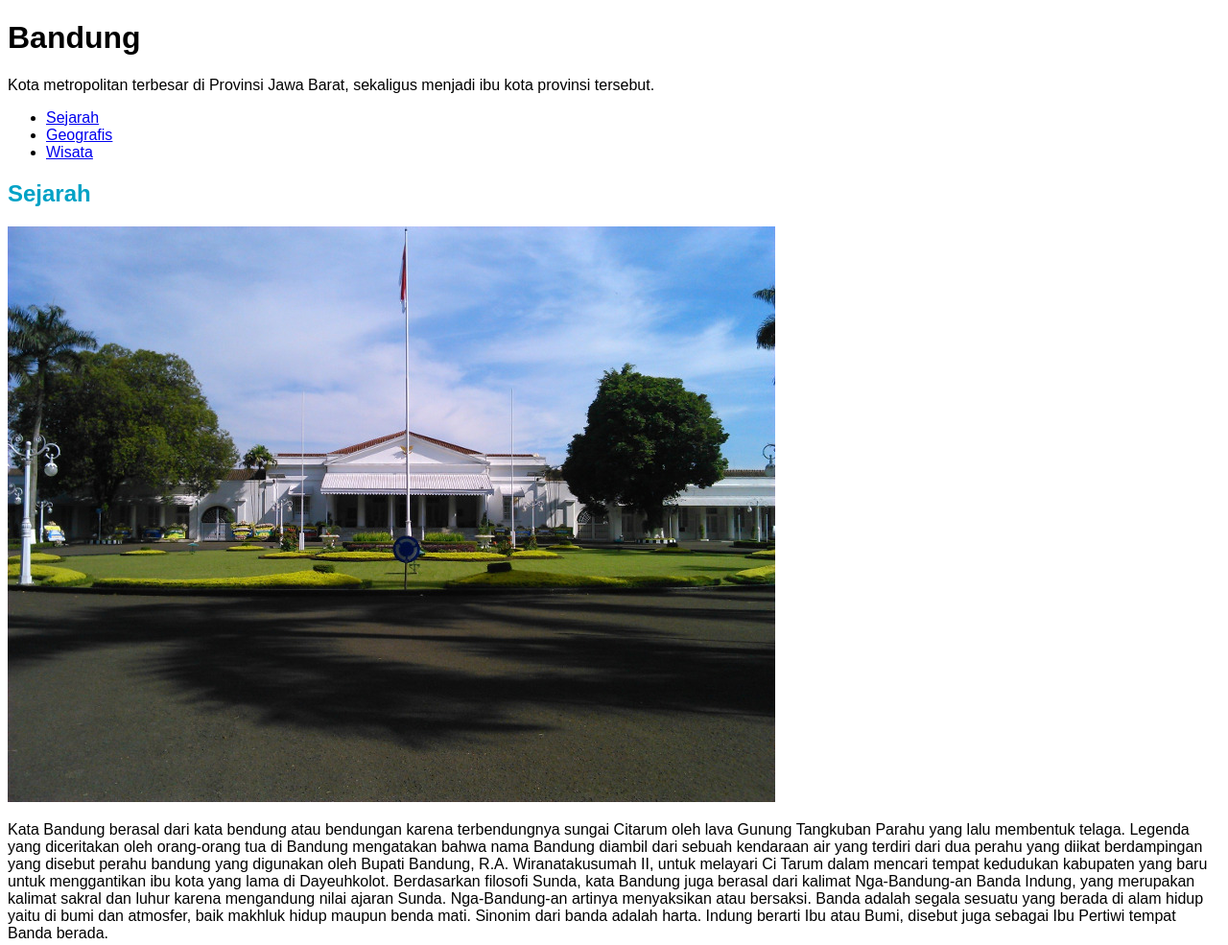
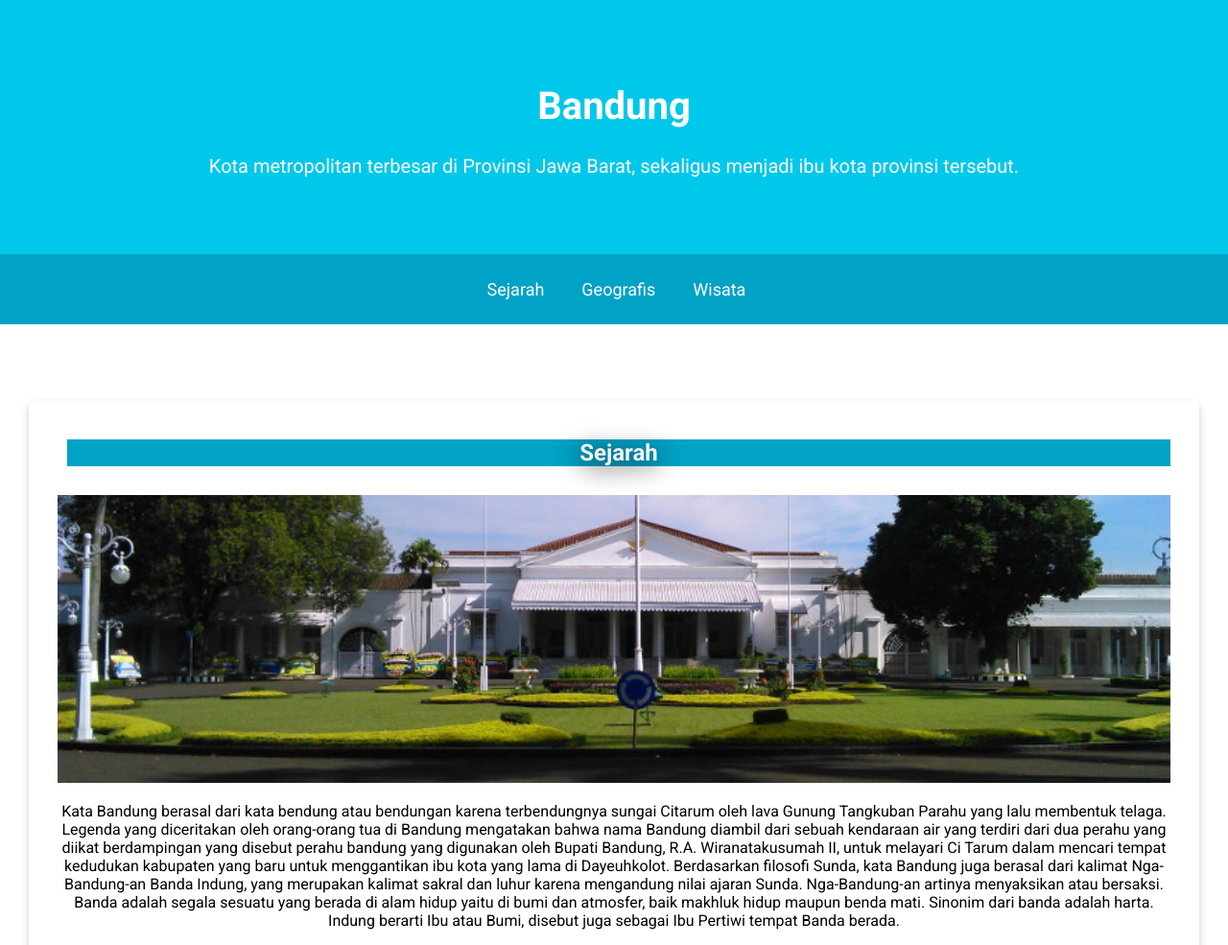
Before and after one commit to dewisnu/submissionDicoding-ProfileWebsite, a plain HTML site: page index.html in a window 1280 px wide. Shown: the top 985 px of the page at 96% size. Drawn offline with Linux system fonts and the light colour scheme.

Commit message:
menambahkan beberapa element di file index.html dan style.css

```diff
--- a/index.html
+++ b/index.html
@@ -8,8 +8,10 @@
 </head>
 <body>
   <header>
+    <div class="jumbotron">
              <h1>Bandung</h1>
-            Kota metropolitan terbesar di Provinsi Jawa Barat, sekaligus menjadi ibu kota provinsi tersebut.
+            <p> Kota metropolitan terbesar di Provinsi Jawa Barat, sekaligus menjadi ibu kota provinsi tersebut.</p>
+    </div>
             <nav>
             <ul>
                   <li><a href="#sejarah">Sejarah</a></li>
@@ -20,9 +22,9 @@
   </header>
   <main>
            <div id="content">
-            <article id="sejarah">
-              <h2> Sejarah</h2>
-              <img src="assets/image/history.jpg" alt="sejarah">
+            <article id="sejarah" class="card">
+              <h2 class="btn-header"> Sejarah</h2>
+              <img src="assets/image/history.jpg" class="featured-image" alt="sejarah">
               <p> Kata Bandung berasal dari kata bendung atau bendungan karena terbendungnya sungai Citarum oleh lava Gunung Tangkuban
              Parahu yang lalu membentuk telaga. Legenda yang diceritakan oleh orang-orang tua di Bandung mengatakan bahwa nama
              Bandung diambil dari sebuah kendaraan air yang terdiri dari dua perahu yang diikat berdampingan yang disebut perahu
@@ -37,9 +39,9 @@
 
 
 
-            <article id="geografis">
-             <h2 >Geografis</h2>
-             <img src="assets/image/geografis.jpg" alt="geografis">
+            <article id="geografis" class="card">
+             <h2 class="btn-header">Geografis</h2>
+             <img src="assets/image/geografis.jpg" class="featured-image" alt="geografis">
               <p> Kota Bandung dikelilingi oleh pegunungan, sehingga bentuk morfologi wilayahnya bagaikan sebuah mangkok raksasa, secara
               geografis kota ini terletak di tengah-tengah provinsi Jawa Barat, serta berada pada ketinggian ±768 m di atas permukaan
               laut, dengan titik tertinggi di berada di sebelah utara dengan ketinggian 1.050 meter di atas permukaan laut dan sebelah
@@ -51,23 +53,23 @@
               rentan terhadap masalah banjir terutama pada musim hujan.</p>
               </article>
 
-            <article id="wisata">
+            <article id="wisata" class="card">
 
-                   <h2 >Wisata</h2>
+                   <h2 class="btn-header" >Wisata</h2>
                      <p> Sejak dibukanya Jalan Tol Cipularang, kota Bandung telah menjadi tujuan utama dalam menikmati liburan akhir pekan
                      terutama dari masyarakat yang berasal dari Jakarta sekitarnya. Selain menjadi kota wisata belanja, kota Bandung juga
                      dikenal dengan sejumlah besar bangunan lama berarsitektur peninggalan Belanda.</p>
 
              <section>
-                     <h3>Farm House Lembang</h3>
-                     <img src="assets/image/farm-house.jpg" alt="farm house">
+                     <h3 >Farm House Lembang</h3>
+                     <img src="assets/image/farm-house.jpg" class="featured-image" alt="farm house">
                       <p> Berada di jalur utama Bandung-Lembang, Farm House menjadi objek wisata yang tidak pernah sepi pengunjung. Selain karena
                       letaknya strategis, kawasan ini juga menghadirkan nuansa wisata khas Eropa. Semua itu diterapkan dalam bentuk spot
                       swafoto Instagramable.</p>
              </section>
              <section>
                     <h3 >Observatorium Bosscha</h3>
-                    <img src="assets/image/bosscha.jpg" alt="bosscha">
+                    <img src="assets/image/bosscha.jpg" class="featured-image" alt="bosscha">
                      <p>Memiliki beberapa teleskop, antara lain, Refraktor Ganda Zeiss, Schmidt Bimasakti, Refraktor Bamberg, Cassegrain GOTO,
                      dan Teleskop Surya. Refraktor Ganda Zeiss adalah jenis teleskop terbesar untuk meneropong bintang. Benda ini diletakkan
                      pada atap kubah sehingga saat teropong digunakan, atap tersebut harus dibuka. Observatorium Bosscha boleh dikunjungi
@@ -77,18 +79,18 @@
              </section>
              </article>
             </div>
-            <aside>
+            <aside class="profile img">
               <header>
               <h2>Kota Bandung</h2>
               <p>Kota Kembang Paris van Java</p>
               <figure>
-                <img src="assets/image/bandung-badge.png" alt="bandung-badge">
+                <img src="assets/image/bandung-badge.png"  alt="bandung-badge">
                 <figcaption>Lambang</figcaption>
             </figure>
             </header>
             <section>
               <h3>Informasi Lainnya</h3>
-              <table border="1">
+              <table class="btn-table" border="1">
                 <tr >
                   <th>Negara</th>
                   <td>Indonesia</td>
--- a/style.css
+++ b/style.css
@@ -1,11 +1,94 @@
+@import url('https://fonts.googleapis.com/css2?family=Roboto:wght@400;700&display=swap');
+
 body{
-    font-family: sans-serif;
+    font-family: 'Roboto',sans-serif;
+   text-align: center ;
+   margin: 0;
+   padding: 0;
+
 }
-h2, h3 {
-   color: #00a2c6
+main{
+   padding: 30px;
 }
+.jumbotron {
+   font-size: 20px;
+   padding: 60px;
+   background-color: #00c8eb;
+   text-align: center;
+   color: white;
+}
+
+.featured-image{
+   width: 100%;
+   max-height: 300px;
+   object-fit: cover;
+   object-position: center;
+}
+.card {
+   box-shadow: 0 4px 8px 0 rgba(0, 0, 0, 0.2);
+   border-radius: 5px;
+   padding: 30px;
+   margin-top: 50px;
+}
+nav{
+   background-color:#00a2c6;
+   padding: 10px;
+}
+
+nav li{
+   display: inline;
+   list-style-type: none;
+   margin-right: 35px;
+
+}
+nav a {
+   font-size: 18px;
+   font-weight: 400;
+   text-decoration: none;
+   color: white;
+}
+nav a:hover {
+   font-size: 30px;
+   font-weight: bold;
+   text-decoration: none;
+   color: white;
+}
+
+ .btn-header{
+   margin: 10px 0px 30px 10px;
+   text-shadow: 0px 5px 27px #080808;
+   color: #f3f3f3;
+
+   background-color: #00a2c6;
+
+
+
+}
+aside header{
+   background-color: #00a2c6;
+   color: white;
+   box-shadow: 0px 0px 50px 10px #c5c2c2;
+  border: 10px solid white;
+  border-radius: 20px 10px 20px 10px;
+  padding: 0px;
+   text-align: center;
+   margin: 100px 50px 100px 50px;
+
+}
+.profile img{
+  width: 200px;
+}
+.btn-table{
+
+ margin: auto;
+
+}
+
 footer {
+
+   margin-top: 20px;
    padding: 5px;
    color: white;
-   background-color: #00a2c6
+   background-color: #00a2c6;
+
 }
```
